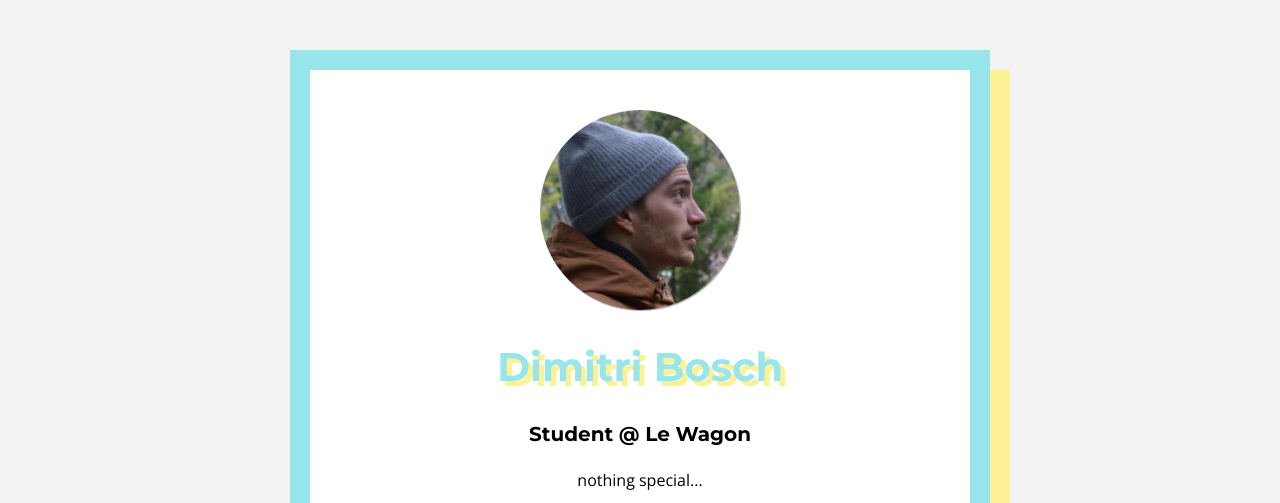
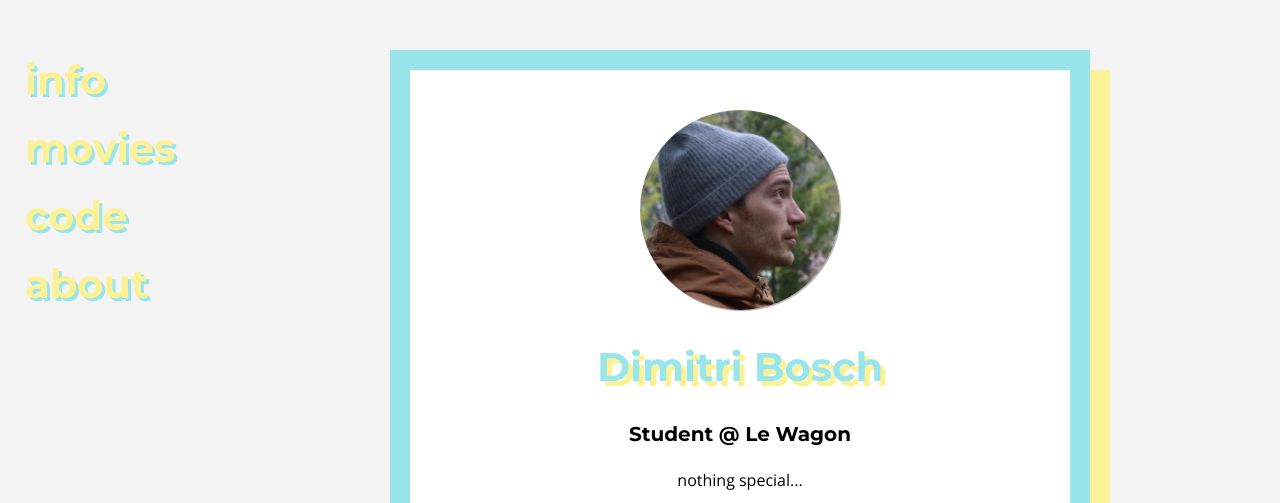
Before and after one commit to db0sch/profile, a plain HTML site: page index.html in a window 1280 px wide. Shown: the top 503 px of the page. Drawn offline with nearby package versions, Linux system fonts and the light colour scheme.

Commit message:
with the nav bar

```diff
--- a/index.html
+++ b/index.html
@@ -13,8 +13,17 @@
     <link rel="stylesheet" href="style.css">
   </head>
   <body>
+    <div id="sidebar">
+    <ul>
+      <li><a href="#summary">info</a></li>
+      <li><a href="#favorite-movies">movies</a></li>
+      <li><a href="#programming">code</a></li>
+      <li><a href="#about">about</a></li>
+    </ul>
+    </div>
+    <div id="page-content">
       <div class="container">
-      <div class="card">
+        <div class="card" id="summary">
           <img src="images/profile.jpeg" alt="Dimitri's profile pic" class="image-circle" id="profile-pic">
           <h1>Dimitri Bosch</h1>
           <h2>Student @ Le Wagon</h2>
@@ -31,7 +40,7 @@
               </li>
             </ul>
         </div>
-      <div class="card">
+        <div class="card" id="favorite-movies">
           <h2>My favourite movies</h2>
           <table>
             <thead>
@@ -74,7 +83,7 @@
             </tbody>
           </table>
         </div>
-      <div class="card">
+        <div class="card" id="programming">
           <h2>Programming Languages</h2>
           <ul class="list-inline">
             <li><img src="images/ruby-logo.png" alt="logo Ruby" class="logo-programming"></li>
@@ -82,11 +91,12 @@
             <li><img src="images/html5-logo.png" alt="logo HTML" class="logo-programming"></li>
           </ul>
         </div>
-      <div class="card">
+        <div class="card" id="about">
           <h2>About this page</h2>
         <p>I don't know how what to say about this page.</p>
         <a href="mailto:dimitribosch@gmail.com"><i class="fa fa-envelope" aria-hidden="true"></i> dimitribosch@gmail.com</a>
         </div>
       </div>
+    </div>
   </body>
 </html>
--- a/style.css
+++ b/style.css
@@ -25,6 +25,22 @@ body {
   text-align: center;
 
 }
+
+#sidebar {
+  position: fixed;
+  width: 200px;
+  left: 0;
+  top: 0;
+  bottom: 0;
+/*  background-color: #fdf196;*/
+  display: block;
+  position: fixed;
+}
+
+#page-content {
+  margin-left: 200px;
+}
+
 
 a {
   color: #8B8989;
@@ -120,7 +136,24 @@ a:hover {
   line-height: 40px;
 }
 
-/*.fa-envelope {
-  font-family: 'Open Sans', sans-serif;
-  font-size: 16px;
-}*/
+#sidebar > ul {
+  padding-left: 25px;
+  margin-top: 70px;
+}
+
+#sidebar > ul > li {
+  margin-top: 40px;
+}
+
+#sidebar > ul > li > a {
+  font-family: 'Montserrat', sans-serif;
+  font-size: 40px;
+  font-weight: bolder;
+  color: #FDF196;
+  text-shadow: 3px 3px #98e5ec;
+}
+
+#sidebar > ul > li > a:hover {
+  color: #FDF196;
+  text-shadow: 5px 5px #98e5ec;
+}
```
Lines whose indentation alone changed are shown as unchanged.
